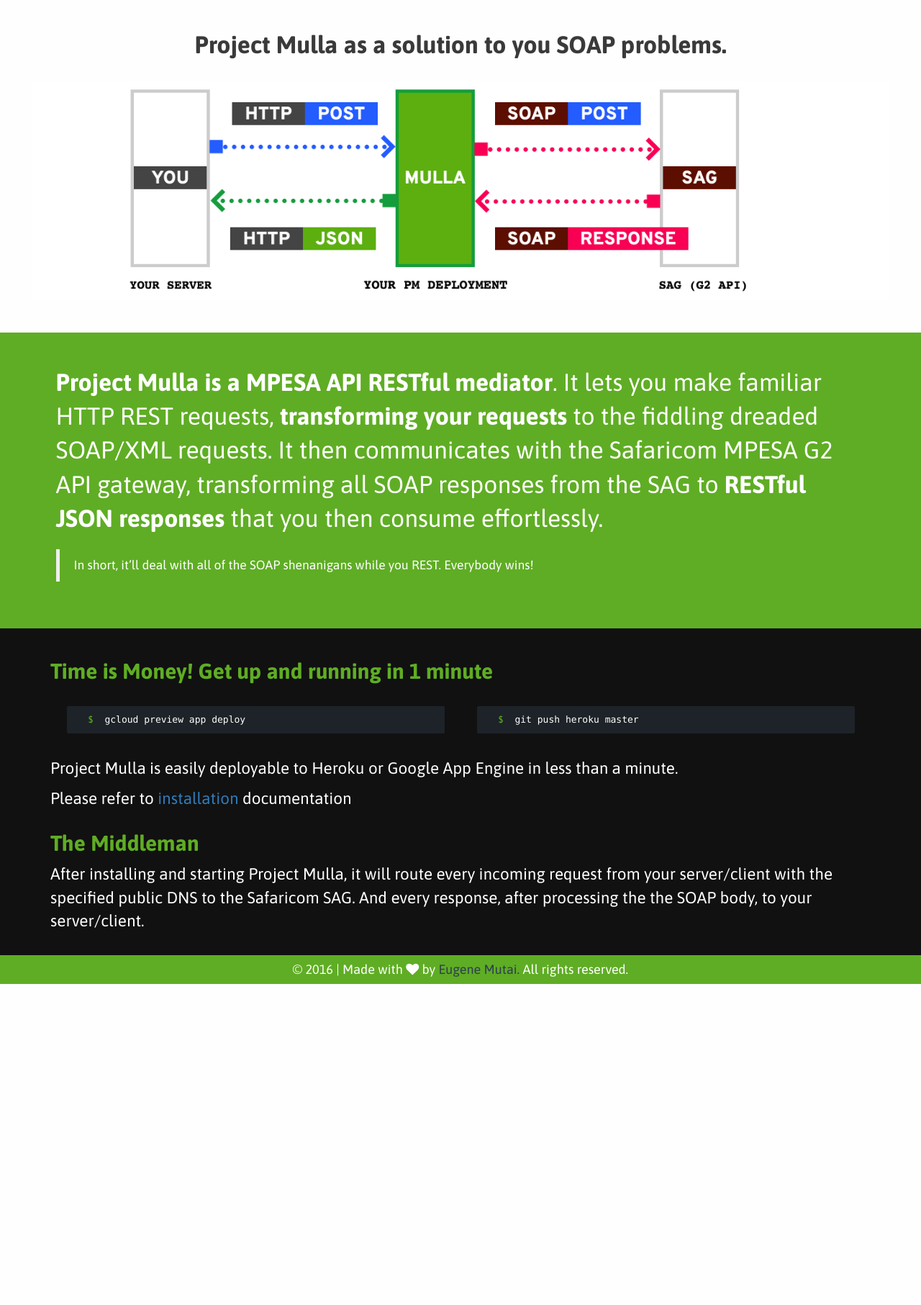
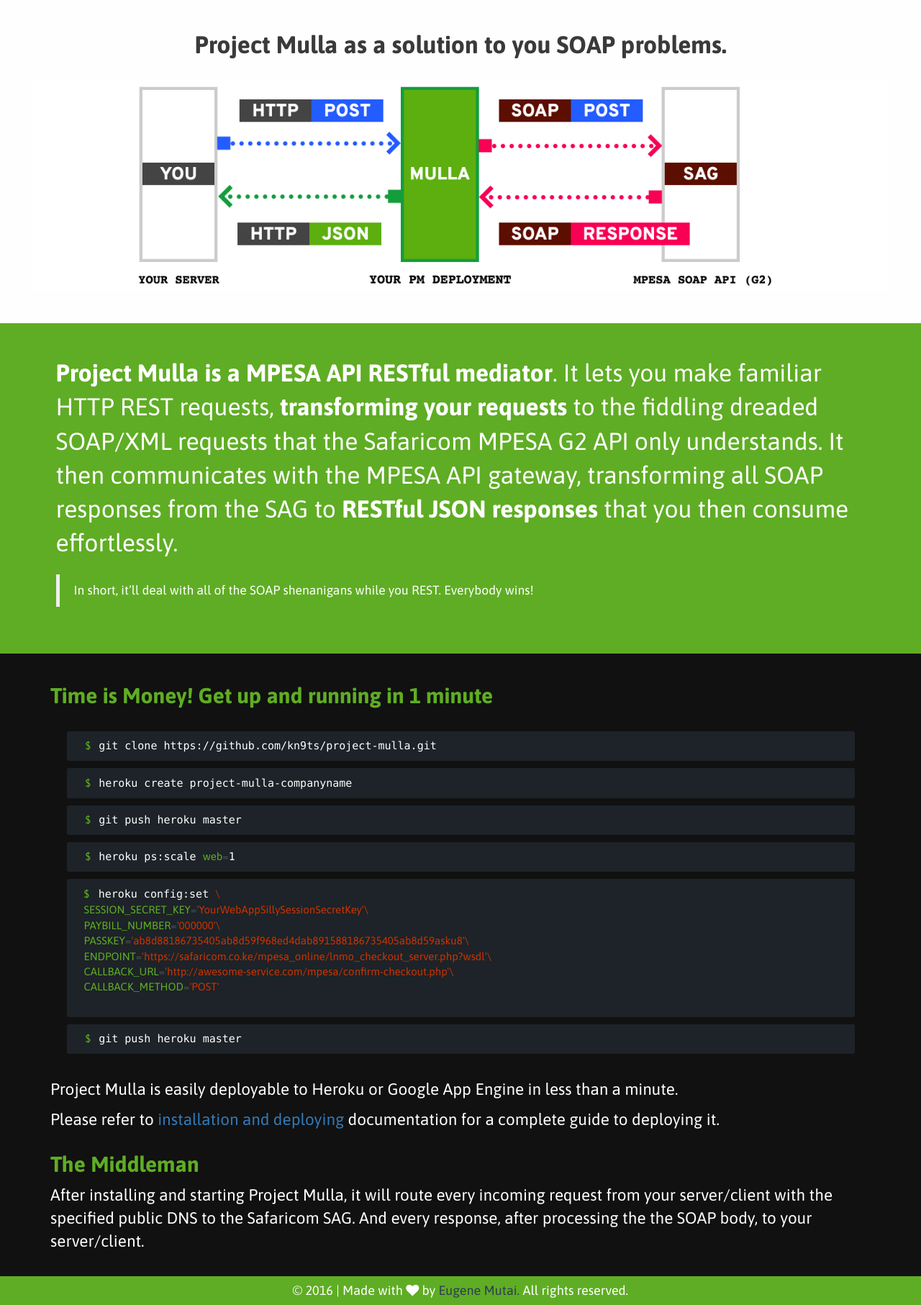
Before and after one commit to kn9ts/project-mulla, a Jekyll site: the page built from index.html, in a window 1280 px wide. Shown: the part 402-2215 px from the top of the page at 72% size. Built offline with Jekyll 4.4.1, drawn with Linux system fonts in a browser that asks for light colours; nearby versions of some CDN libraries; before the commit the page ends 1769 px from its top, so only the background shows below that.

Commit message:
Added command line step by step example to deploying this tool

```diff
--- a/_config.yml
+++ b/_config.yml
@@ -1,9 +1,10 @@
 # Site settings
 title: Project Mulla
 description: > # this means to ignore newlines until "baseurl:"
-  Write an awesome description for your new site here. You can edit this
-  line in _config.yml. It will appear in your document head meta (for
-  Google search results) and in your feed.xml site description.
+  Project Mulla is a MPESA API RESTful mediator. It lets you make familiar HTTP REST requests,
+  transforming your requests to the fiddling dreaded SOAP/XML requests that the Safaricom MPESA
+  G2 API only understands. It then communicates with the MPESA API gateway, transforming all
+  SOAP responses from the MPESA API to RESTful JSON responses that you then can consume effortlessly.
 
 # the subpath of your site, e.g. /blog/
 baseurl: "/project-mulla"
--- a/css/main.css
+++ b/css/main.css
@@ -88,8 +88,8 @@
     background: #5FAD24;
 }
 
-.demo h2{
-	font-size: 1.5em;
+.demo h2 {
+    font-size: 1.5em;
 }
 
 .pale-grey-bg {
@@ -105,7 +105,36 @@
     border-radius: 3px;
 }
 
+pre, code, code > span {
+    font-size: 15px !important;
+}
+
 code .nv {
-    padding: 0 1em;
+    padding: 0 .5em;
     color: #5FAD24;
 }
+
+code .nv:not(:first-child) {
+    padding: 0;
+}
+
+code .s1 {
+    padding: 0 .5em;
+}
+
+section.config-settings code > span {
+    text-align: left;
+    float: left;
+}
+
+section.config-settings code span:nth-child(2) {
+    float: initial !important;
+}
+
+section.config-settings code .nv , section.config-settings code .s1{
+    padding: 0;
+}
+
+section.config-settings figure pre {
+    padding-left: 1.6em;
+}
--- a/index.html
+++ b/index.html
@@ -12,7 +12,9 @@
 
 <section class="content col-xs-12 bg-green white padding">
 	<div class="container text-left padding">
-        <p class="lead"><strong>Project Mulla is a MPESA API RESTful mediator</strong>. It lets you make familiar HTTP REST requests, <strong>transforming your requests</strong> to the fiddling dreaded SOAP/XML requests. It then communicates with the Safaricom MPESA G2 API gateway, transforming all SOAP responses from the SAG to <strong>RESTful JSON responses</strong> that you then consume effortlessly.</p>
+		<p class="lead"><strong>Project Mulla is a MPESA API RESTful mediator</strong>. It lets you make familiar HTTP REST requests, <strong>transforming your requests</strong> to the fiddling dreaded SOAP/XML requests that the Safaricom MPESA G2 API only understands. It then communicates with the MPESA API gateway, transforming all SOAP responses from the SAG to <strong>RESTful JSON responses</strong> that
+		you then consume effortlessly.
+		</p>
 		<blockquote>In short, it’ll deal with all of the SOAP shenanigans while you REST. Everybody wins!</blockquote>
 	</div>
 </section>
@@ -22,14 +24,25 @@
 		<div class="row">
 			<div class="col-xs-12">
 				<h2>Time is Money! Get up and running in 1 minute</h2>
-                <div class="col-xs-12 col-md-6 padding">
-                    {% highlight bash %} $ gcloud preview app deploy {% endhighlight %}
-                </div>
-                <div class="col-xs-12 col-md-6 padding">
+				 <div class="col-xs-12 col-md-12 padding text-left">
+					{% highlight bash %} $ git clone https://github.com/kn9ts/project-mulla.git {% endhighlight %}
+					{% highlight bash %} $ heroku create project-mulla-companyname {% endhighlight %}
+					{% highlight bash %} $ git push heroku master {% endhighlight %}
+					{% highlight bash %} $ heroku ps:scale web=1 {% endhighlight %}
+					<section class="config-settings">
+					{% highlight bash %} $ heroku config:set \
+				    SESSION_SECRET_KEY='YourWebAppSillySessionSecretKey' \
+				    PAYBILL_NUMBER='000000' \
+				    PASSKEY='ab8d88186735405ab8d59f968ed4dab891588186735405ab8d59asku8' \
+				    ENDPOINT='https://safaricom.co.ke/mpesa_online/lnmo_checkout_server.php?wsdl' \
+				    CALLBACK_URL='http://awesome-service.com/mpesa/confirm-checkout.php' \
+				    CALLBACK_METHOD='POST'
+					{% endhighlight %}
+					</section>
 					{% highlight bash %} $ git push heroku master {% endhighlight %}
 				</div>
 				<p>Project Mulla is easily deployable to Heroku or Google App Engine in less than a minute.</p>
-                <p>Please refer to <a href="">installation</a> documentation</p>
+				<p>Please refer to <a href="">installation and deploying</a> documentation for a complete guide to deploying it.</p>
 			</div>
 			<div class="col-xs-12">
 				<h2>The Middleman</h2>
```
Also changed, not shown: public/images/demo-wide.png. Lines whose indentation alone changed are shown as unchanged.
